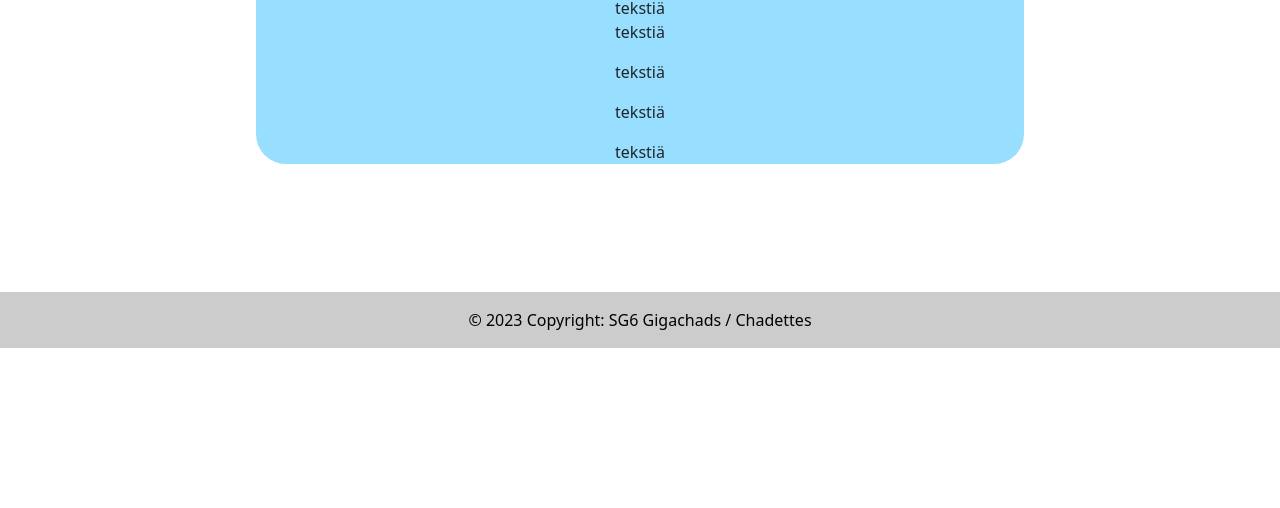
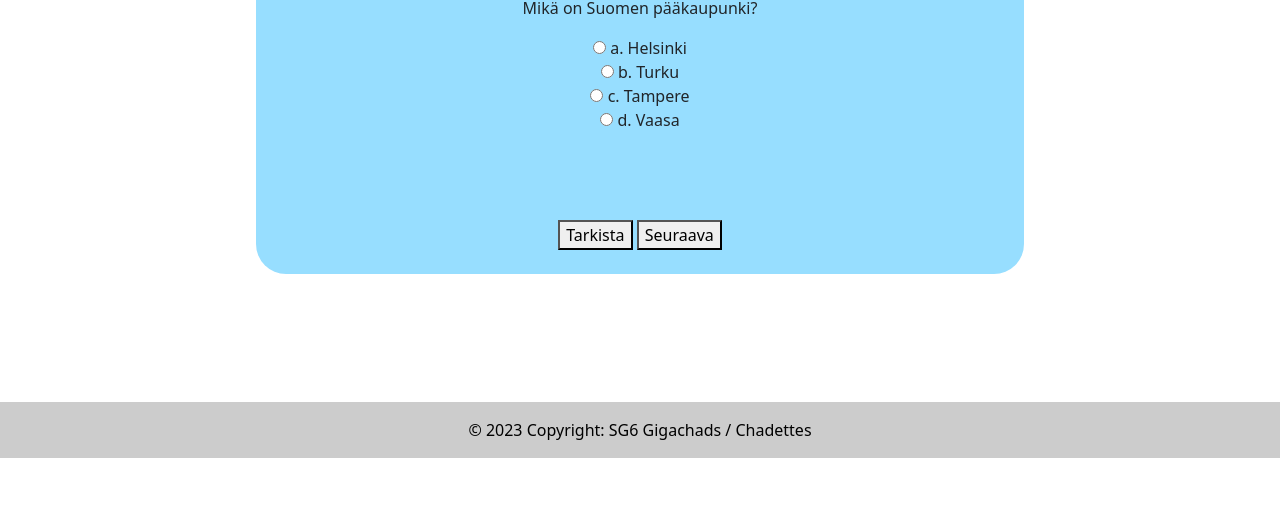
Before and after one commit to AnttilaRiku/Web-projekti-SG6, a plain HTML site: page pages/Maantieto.html in a window 1280 px wide. Shown: the part 292-800 px from the top of the page. Drawn offline with nearby package versions, Linux system fonts and the light colour scheme.

Commit message:
Geography quiz added

```diff
--- /dev/null
+++ b/js/villenvisa.js
@@ -0,0 +1,140 @@
+const data = [
+    {
+        question: "Mikä on Suomen pääkaupunki?",
+        a: "a. Helsinki",
+        b: "b. Turku",
+        c: "c. Tampere",
+        d: "d. Vaasa",
+        correct: "a",
+        info:"Helsinki on ollut suomen pääkaupunki vuodesta 1812 lähtien. Tätä ennen pääkaupunkina toimi Turku.",
+    },
+    {
+        question: "Mikä on maapallon suurin meri?",
+        a: "a. Atlantti",
+        b: "b. Näsijärvi",
+        c: "c. Tyynimeri",
+        d: "d. Laatokka",
+        correct: "c",
+        info:"Atlantti on maapallon suurin meri. Näsijärvi ja Laatokka ovat järviä. Atlantti on valtameri, mutta kuitenki pienempi kuin Tyynimeri.",
+    },
+    {
+        question: "Mikä on Brasilian virallinen kieli?",
+        a: "a. brasilia",
+        b: "b. portugali",
+        c: "c. espanja",
+        d: "d. latina",
+        correct: "b",
+        info: "Brasilian virallinen kieli on portugali. Tämä johtuu siitä, että Brasilia on ollut portugalin siirtomaa. Portugali on maailman 6. puhutuin kieli.",
+    },
+    {
+        question: "Monta valtiota kuuluu Euroopan Unioniin?",
+        a: "a. 40",
+        b: "b. 19",
+        c: "c. 10",
+        d: "d. 27",
+        correct: "d",
+        info:"Euroopan Unioniin kuuluu 27 jäsentä. Uusin jäsen on Kroatia joka on liittynyt Euroopan Unioniin 2013. Yhdistynyt kuningaskunta erosi EU:sta vuonna 2020.",
+    },
+    {
+        question: "Mikä on Suomen korkein tunturi?",
+        a: "a. Korvatunturi",
+        b: "b. Halti",
+        c: "c. Mustavuori",
+        d: "d. Ellivuori",
+        correct: "b",
+        info:"Suomen korkein tunturi on Halti.",
+    },
+
+
+];
+
+let questionIndex = 0;
+let correctAnswer;
+let score = 0;
+let questionCount = data.length;
+let finalResult = document.getElementById("score");
+let info;
+const  questionInput = document.getElementById("question");
+const  a_option = document.getElementById("opt1");
+const  b_option = document.getElementById("opt2");
+const  c_option = document.getElementById("opt3");
+const  d_option = document.getElementById("opt4");
+const answerInputs = document.querySelectorAll(".option");
+
+
+load();
+questionEngine(questionIndex);
+
+
+function load() {
+   document.getElementById("info").innerHTML ="";
+   if(questionIndex < questionCount) {
+        questionEngine(questionIndex);
+        document.getElementById("quiz_info").innerHTML = "Kysymys " + (questionIndex + 1) + "/" + questionCount;
+    } else {
+        publishResult();
+    }
+}
+
+function clearSelection() {
+answerInputs.forEach(answerInput => answerInput.checked = false);
+document.getElementById("score").innerHTML="" ;
+}
+
+function questionEngine (index) {
+
+    clearSelection();
+    const question = data[index]
+    correctAnswer = question.correct;
+    questionInput.innerText = question.question;
+    a_option.innerText = question.a;
+    b_option.innerText = question.b;
+    c_option.innerText = question.c;
+    d_option.innerText = question.d;
+    info = question.info;
+
+
+}
+
+function checkAns() {
+    let answer = getAnswered();
+    let verdict;
+    document.getElementById("score").innerHTML = "";
+
+
+    questionIndex++;
+
+    if (answer == "option1" && correctAnswer == "a") {
+        score++;
+        verdict = "Oikea vastaus";
+    } else if (answer == "option2" && correctAnswer == "b") {
+        score++;
+        verdict = "Oikea vastaus";
+    }else if (answer == "option3" && correctAnswer == "c") {
+        score++;
+        verdict = "Oikea vastaus";
+    }else if (answer == "option4" && correctAnswer == "d") {
+        score++;
+        verdict = "Oikea vastaus";
+    } else {
+        verdict = "Vastaus on väärin. Oikea vastaus on " + correctAnswer;
+    }
+    document.getElementById("score").innerHTML= verdict;
+    document.getElementById("info").innerHTML= info;
+
+
+}
+function getAnswered() {
+    let answer;
+    answerInputs.forEach(answerInput => {
+        if(answerInput.checked) {
+            answer = answerInput.id;
+        }
+    })
+    return answer;
+}
+function publishResult() {
+    document.getElementById("score").innerHTML= "Peli loppui. Pistemääräsi on " + score;
+    questionIndex = 0;
+    score = 0;
+}
--- a/pages/Maantieto.html
+++ b/pages/Maantieto.html
@@ -48,14 +48,30 @@
      <!--NavBar Ends here-->
      <!--Jumbotron-->
     <div class="jumbotron">
-      <h1 class="display-4">Peli tähän</h1>
-      <p class="lead"></p>tekstiä
-      <p>tekstiä</p>
-      <p>tekstiä</p>
-      <p>tekstiä</p>
-      <p>tekstiä</p>
+      <h1 class="display-4">Maantieto</h1>
+      <p class="lead"></p>
+      <p id="question"></p>
+      <div class="quizOptions">
+      <input type="radio" id="option1" name="option" value="option1" class="option"  >
+      <label id="opt1" for="option1" class="ans"></label><br>
+
+      <input type="radio" id="option2" name="option" value="option2" class="option"  >
+      <label id="opt2" for="option2" class="ans"></label><br>
+
+      <input type="radio" id="option3" name="option" value="option3" class="option"  >
+      <label id="opt3" for="option3" class="ans"></label><br>
+
+      <input type="radio" id="option4" name="option" value="option4" class="option"  >
+      <label id="opt4" for="option4" class="ans"></label>
+      <br><br><br>
+      <p class="score" id="score"></p>
+      <p id="info"></p>
+      <br>
+      <button class="button" onclick="checkAns()" id="check">Tarkista</button>
+      <button class="button" onclick="load()" id="next">Seuraava</button><br><br>
+      </div>
     </div>
-     <!--Jumbotron Ends here-->
+    <!--Jumbotron Ends here-->
     <!-- Copyright / Some stupid footer  -->
     <footer>
     <div class="text-center text-black p-3" style="background-color: rgba(0, 0, 0, 0.2);">
@@ -63,6 +79,7 @@
     </div>
   </footer>
       </div>
+      <script src="../js/villenvisa.js"></script>
     <script src="https://cdn.jsdelivr.net/npm/bootstrap@5.3.0-alpha2/dist/js/bootstrap.bundle.min.js" integrity="sha384-qKXV1j0HvMUeCBQ+QVp7JcfGl760yU08IQ+GpUo5hlbpg51QRiuqHAJz8+BrxE/N" crossorigin="anonymous"></script>
   </body>
 </html>
```
Also changed, not shown: index.html (+1 -1 lines).
